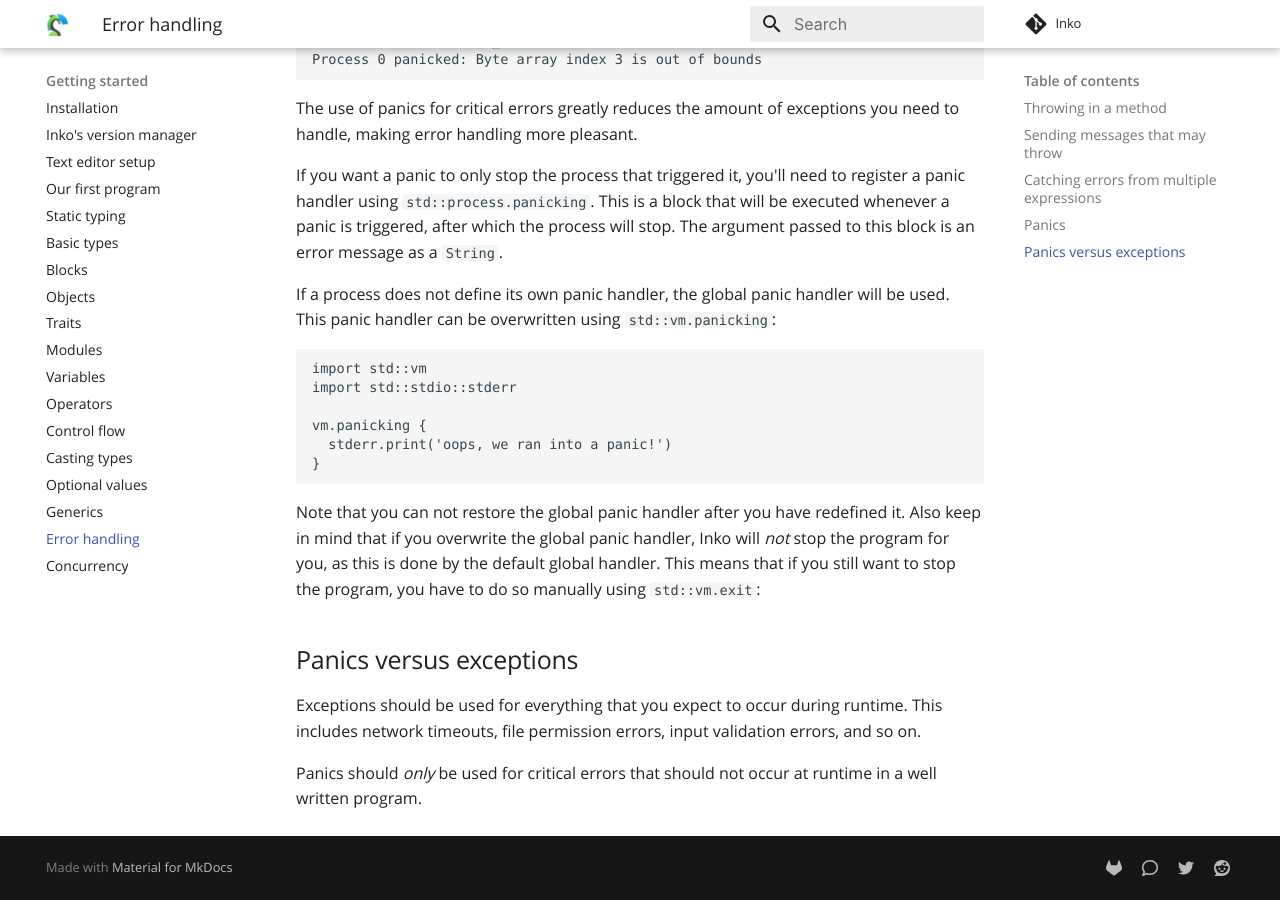
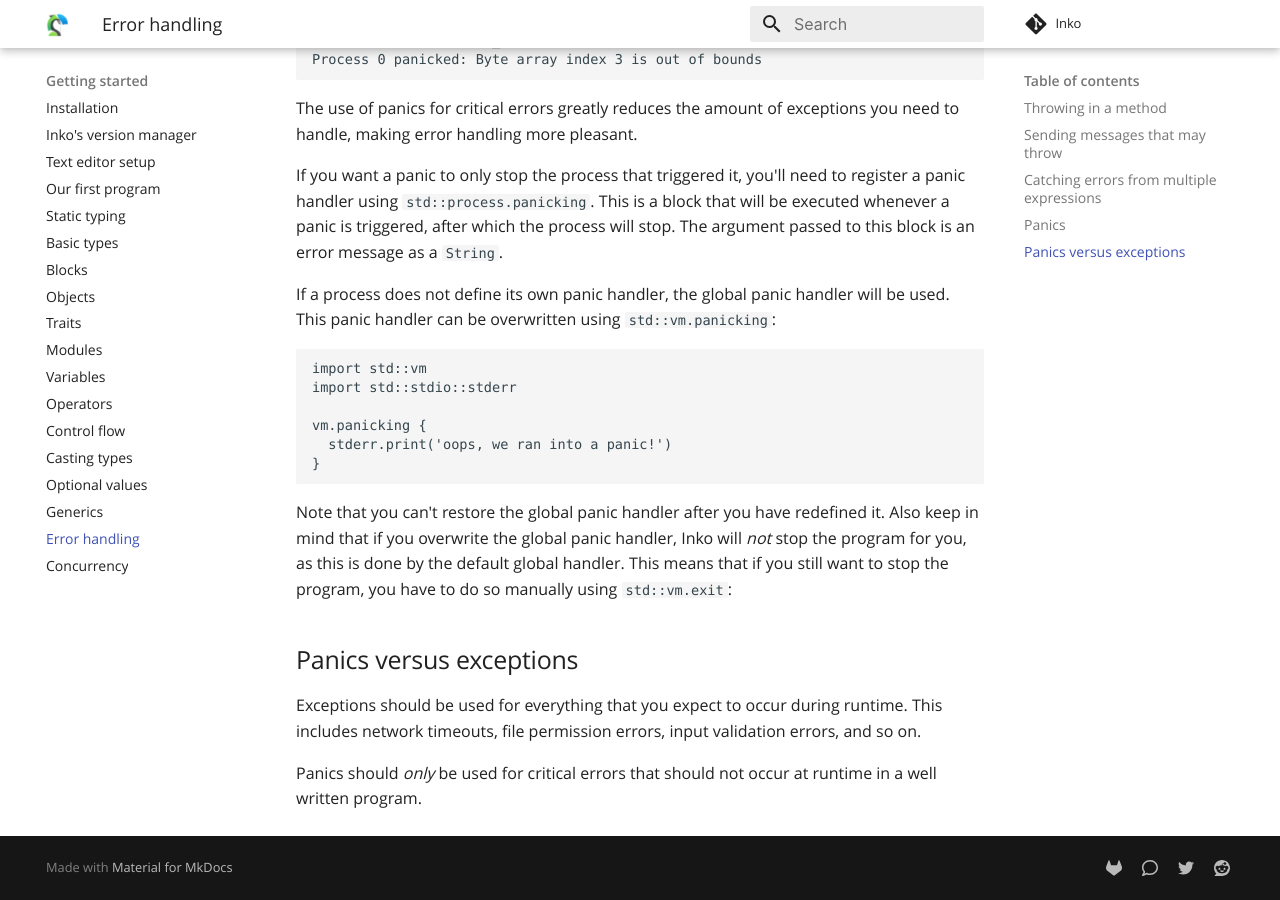
Before and after one commit to inko-lang/inko, an MkDocs documentation site: the page built from docs/source/getting-started/error-handling.md, in a window 1280 px wide and 900 px high, scrolled down 4516 px. Built offline with MkDocs 1.6.1 and Material for MkDocs 9.7.7, drawn with Linux system fonts in a browser that asks for light colours; comment, search, counter and statistics services are not loaded.

````diff
--- a/docs/source/getting-started/error-handling.md
+++ b/docs/source/getting-started/error-handling.md
@@ -250,7 +250,7 @@ vm.panicking {
 }
 ```
 
-Note that you can not restore the global panic handler after you have redefined
+Note that you can't restore the global panic handler after you have redefined
 it. Also keep in mind that if you overwrite the global panic handler, Inko will
 _not_ stop the program for you, as this is done by the default global handler.
 This means that if you still want to stop the program, you have to do so
--- a/docs/vale/docs/avoid.yml
+++ b/docs/vale/docs/avoid.yml
@@ -1,7 +1,8 @@
 extends: substitution
-message: Avoid using '%s', instead use '%s'
+message: Use '%s' instead of '%s'
 level: error
 ignorecase: true
 swap:
   Some of the: Some
   as following: as follows
+  can not: "can't"
````
